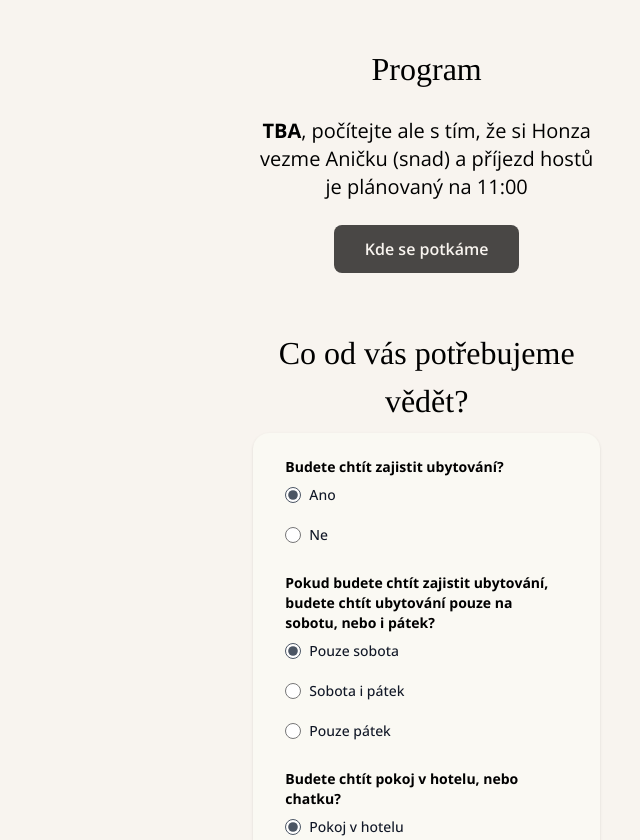
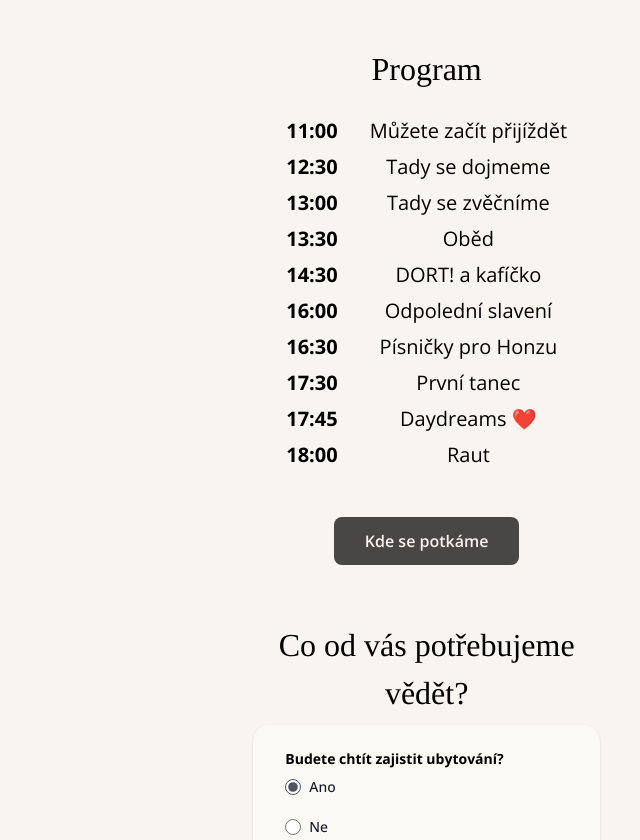
Before and after one commit to MatejZelenka/KaraWedding, a website built with Vite: page index.html in a window 1280 px wide. Shown: the part 3701-4541 px from the top of the page, without its empty margins (640-1280 px from the left). Built offline with nearby package versions, Linux system fonts and the light colour scheme.

Commit message:
update program, couple fixes on design

```diff
--- a/index.html
+++ b/index.html
@@ -66,7 +66,7 @@
           <div id="countdown"></div>
         </div>
         <div class="mt-20">
-          <a class="block mx-auto text-slate bg-stone-500 hover:bg-stone-700 font-semibold rounded-lg text-base px-5 py-3 w-[185px]"
+          <a class="block mx-auto text-slate bg-stone-500 hover:bg-stone-700 font-semibold rounded-lg text-base px-5 py-3 w-[185px] hover:scale-105"
             href="#form">
             Zúčastním se
           </a>
@@ -143,10 +143,50 @@
           <h2 class="text-[32px] font-tinos">
             Program
           </h2>
-          <p class="text-xl">
-            <b>TBA</b>, počítejte ale s tím, že si Honza vezme Aničku (snad) a příjezd hostů je plánovaný na 11:00
-          </p>
-          <div class="flex flex-col justify-center gap-2">
+          <div class="grid gap-2 text-lg sm:text-xl">
+            <div class="flex gap-4 sm:gap-8">
+              <p class="font-bold">11:00</p>
+              <p class="text-center w-full">Můžete začít přijíždět</p>
+            </div>
+            <div class="flex gap-4 sm:gap-8">
+              <p class="font-bold">12:30</p>
+              <p class="text-center w-full">Tady se dojmeme</p>
+            </div>
+            <div class="flex gap-4 sm:gap-8">
+              <p class="font-bold">13:00</p>
+              <p class="text-center w-full">Tady se zvěčníme</p>
+            </div>
+            <div class="flex gap-4 sm:gap-8">
+              <p class="font-bold">13:30</p>
+              <p class="text-center w-full">Oběd</p>
+            </div>
+            <div class="flex gap-4 sm:gap-8">
+              <p class="font-bold">14:30</p>
+              <p class="text-center w-full">DORT! a kafíčko</p>
+            </div>
+            <div class="flex gap-4 sm:gap-8">
+              <p class="font-bold">16:00</p>
+              <p class="text-center w-full">Odpolední slavení</p>
+            </div>
+            <div class="flex gap-4 sm:gap-8">
+              <p class="font-bold">16:30</p>
+              <p class="text-center w-full">Písničky pro Honzu</p>
+            </div>
+            <div class="flex gap-4 sm:gap-8">
+              <p class="font-bold">17:30</p>
+              <p class="text-center w-full">První tanec</p>
+            </div>
+            <div class="flex gap-4 sm:gap-8">
+              <p class="font-bold">17:45</p>
+              <p class="text-center w-full">Daydreams ❤️</p>
+            </div>
+            <div class="flex gap-4 sm:gap-8">
+              <p class="font-bold">18:00</p>
+              <p class="text-center w-full">Raut</p>
+            </div>
+          </div>
+          </div>
+          <div class="flex flex-col justify-center gap-2 mt-12">
             <a class="block mx-auto text-slate bg-stone-500 hover:bg-stone-700 font-semibold rounded-lg text-base px-5 py-3 w-[185px] hover:scale-105"
               href="https://maps.app.goo.gl/S3L2dPDGXr4jf2bXA" target="_blank">
               Kde se potkáme
@@ -161,7 +201,7 @@
           </div>
         </div>
 
-        <div id="form" class="flex flex-col justify-center items-center my-12 ">
+        <div id="form" class="flex flex-col justify-center items-center my-12 px-2">
           <h2 class="text-[32px] font-tinos pb-2">
             Co od vás potřebujeme vědět?
           </h2>
@@ -285,7 +325,7 @@
             </div>
             <div class="flex justify-center">
               <button type="submit"
-                class="flex justify-center gap-2 items-center text-slate bg-stone-500 hover:bg-stone-700 font-semibold rounded-lg text-base px-5 py-3 text-center">
+                class="flex justify-center gap-2 items-center text-slate bg-stone-500 hover:bg-stone-700 font-semibold rounded-lg text-base px-5 py-3 text-center hover:scale-105">
                 <svg aria-hidden="true" class="w-5 h-5 text-gray-200 animate-spin fill-neutral-900 mr-3 hidden"
                   viewBox="0 0 100 101" fill="none" xmlns="http://www.w3.org/2000/svg">
                   <path
@@ -356,7 +396,7 @@
                 <h5 class="mb-1 text-xl font-medium text-gray-900">Anička Zelenková</h5>
                 <div class="flex mt-2">
                   <a href="tel:+420730145623"
-                    class="py-2 px-4 ms-2 text-sm font-medium text-slate bg-stone-500 hover:bg-stone-700 rounded-lg">Zavolat</a>
+                    class="py-2 px-4 ms-2 text-sm font-medium text-slate bg-stone-500 hover:bg-stone-700 rounded-lg hover:scale-105">Zavolat</a>
                 </div>
               </div>
             </div>
@@ -367,7 +407,7 @@
                 <h5 class="mb-1 text-xl font-medium text-gray-900">Honza Vařečka</h5>
                 <div class="flex mt-2">
                   <a href="tel:+420731460823"
-                    class="py-2 px-4 ms-2 text-sm font-medium text-slate bg-stone-500 hover:bg-stone-700 rounded-lg">Zavolat</a>
+                    class="py-2 px-4 ms-2 text-sm font-medium text-slate bg-stone-500 hover:bg-stone-700 rounded-lg hover:scale-105">Zavolat</a>
                 </div>
               </div>
             </div>
@@ -378,7 +418,7 @@
                 <h5 class="mb-1 text-xl font-medium text-gray-900">Jakub Zelenka</h5>
                 <div class="flex mt-2">
                   <a href="tel:+420734711701"
-                    class="py-2 px-4 ms-2 text-sm font-medium text-slate bg-stone-500 hover:bg-stone-700 rounded-lg">Zavolat</a>
+                    class="py-2 px-4 ms-2 text-sm font-medium text-slate bg-stone-500 hover:bg-stone-700 rounded-lg hover:scale-105">Zavolat</a>
                 </div>
               </div>
             </div>
```
